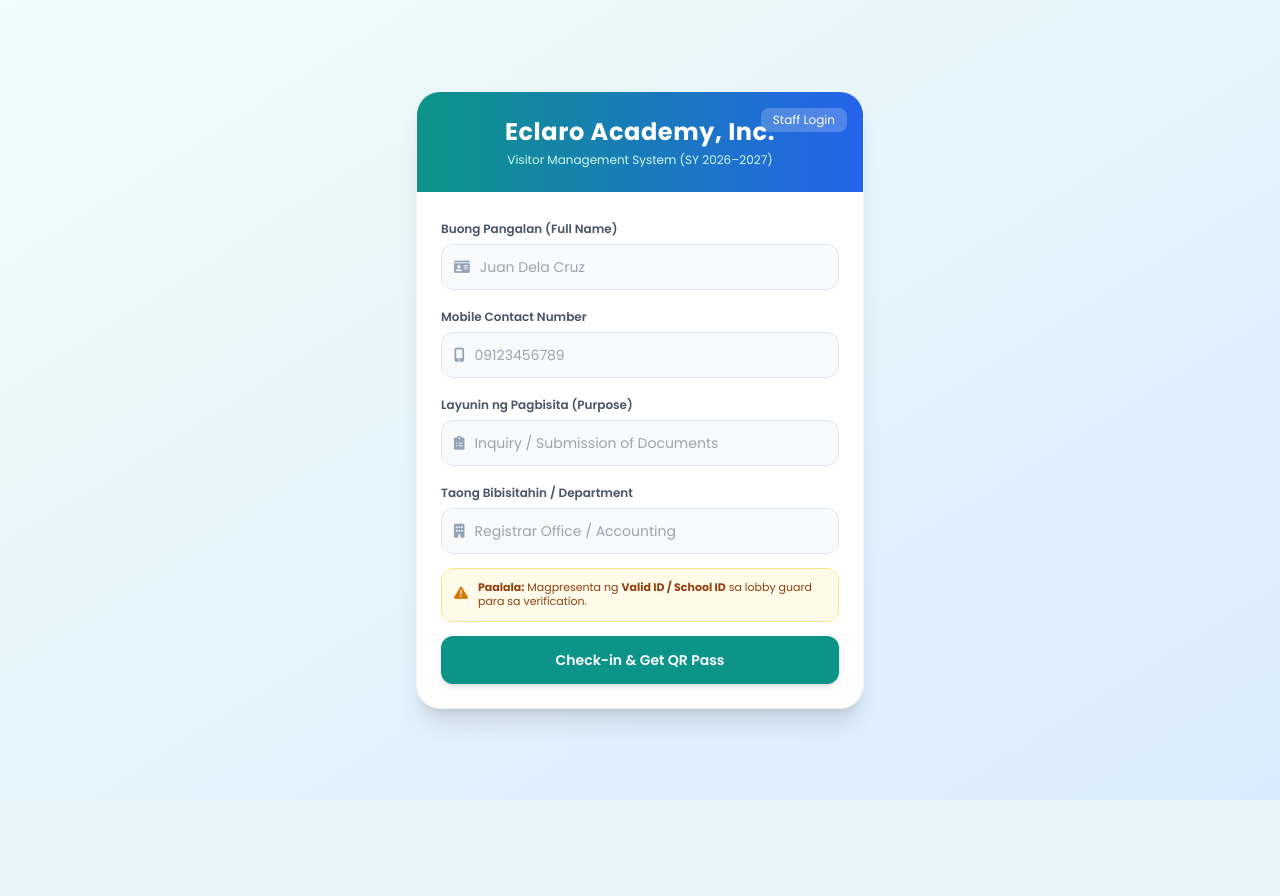
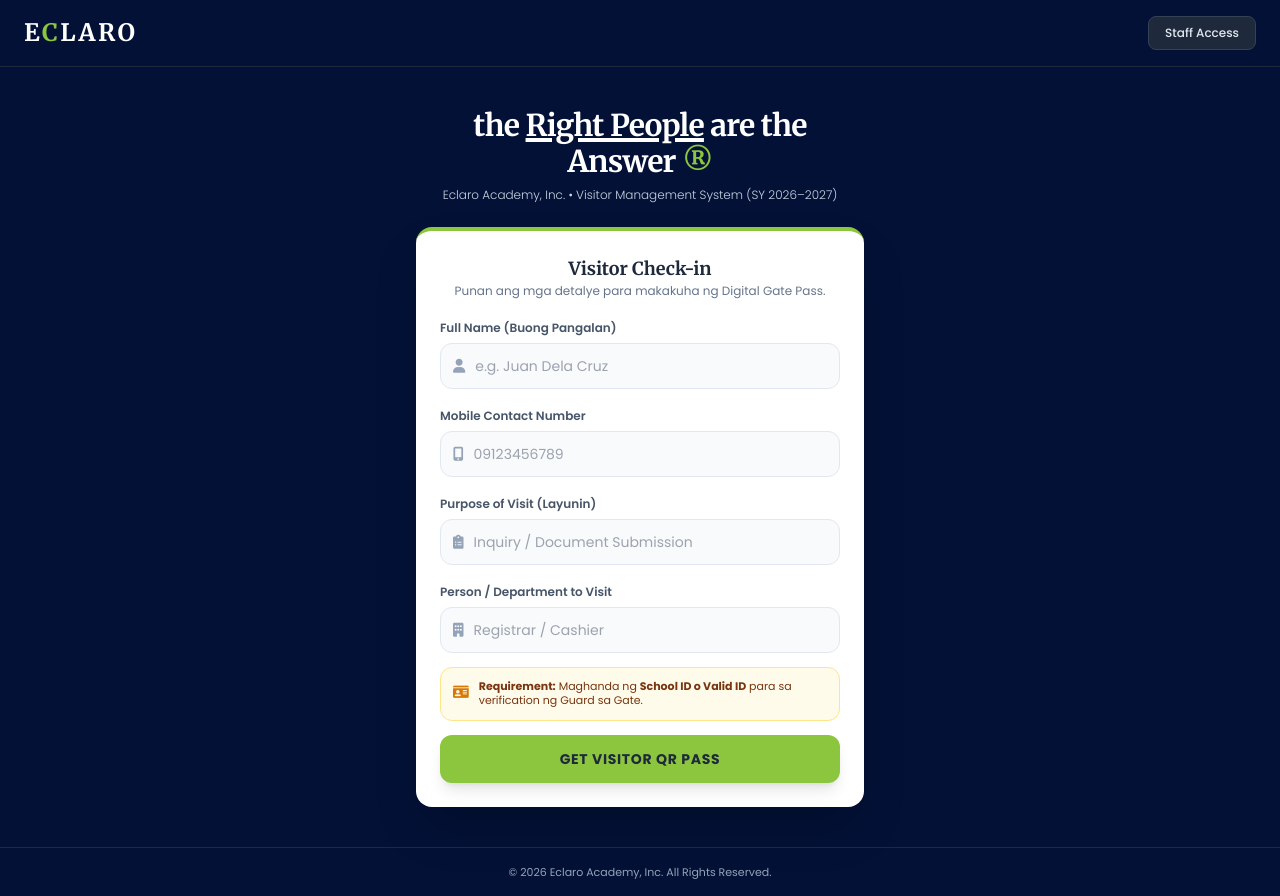
Before and after one commit to erickarcenal-hue/eclaro-visitor-system, a Flask app: page / in a window 1280 px wide. Before the commit the page ends 734 px from the top, so only its background shows below. Run offline with Flask 3, Linux system fonts and the light colour scheme; some libraries are stand-ins or nearby versions.

Commit message:
Update index.html

```diff
--- a/templates/index.html
+++ b/templates/index.html
@@ -3,96 +3,146 @@
 <head>
     <meta charset="UTF-8">
     <meta name="viewport" content="width=device-width, initial-scale=1.0">
-    <title>Eclaro Visitor Registration</title>
+    <title>Eclaro Academy - Visitor Management System</title>
     <script src="https://cdn.tailwindcss.com"></script>
     <link href="https://cdnjs.cloudflare.com/ajax/libs/font-awesome/6.0.0/css/all.min.css" rel="stylesheet">
-    <link href="https://fonts.googleapis.com/css2?family=Poppins:wght@400;500;600;700&display=swap" rel="stylesheet">
-    <style> * { font-family: 'Poppins', sans-serif; } </style>
+    <link href="https://fonts.googleapis.com/css2?family=Merriweather:wght@400;700&family=Poppins:wght@300;400;500;600;700&display=swap" rel="stylesheet">
+    <style>
+        body { font-family: 'Poppins', sans-serif; }
+        .font-serif-title { font-family: 'Merriweather', serif; }
+        .bg-eclaro-navy { background-color: #031137; }
+        .bg-eclaro-lime { background-color: #8CC63F; }
+        .text-eclaro-lime { color: #8CC63F; }
+        .border-eclaro-lime { border-color: #8CC63F; }
+        .hover-eclaro-lime:hover { background-color: #7ab332; }
+    </style>
 </head>
-<body class="bg-gradient-to-br from-teal-50 to-blue-100 min-h-screen flex items-center justify-center p-4">
+<body class="bg-eclaro-navy min-h-screen flex flex-col justify-between text-slate-100">
 
-    <div class="bg-white rounded-3xl shadow-xl w-full max-w-md overflow-hidden border border-slate-100">
-        <!-- Header -->
-        <div class="bg-gradient-to-r from-teal-600 to-blue-600 p-6 text-white text-center relative">
-            <h1 class="text-2xl font-bold tracking-wide">Eclaro Academy, Inc.</h1>
-            <p class="text-xs text-teal-100 mt-1">Visitor Management System (SY 2026–2027)</p>
-            <a href="/login" class="absolute top-4 right-4 text-xs bg-white/20 hover:bg-white/30 text-white px-3 py-1 rounded-lg transition-all">Staff Login</a>
+    <!-- Header / Navbar -->
+    <header class="w-full px-6 py-4 flex justify-between items-center border-b border-slate-800">
+        <div class="flex items-center gap-2">
+            <span class="text-2xl font-black text-white tracking-widest font-serif-title">E<span class="text-eclaro-lime">C</span>LARO</span>
+        </div>
+        <a href="/login" class="text-xs bg-slate-800 hover:bg-slate-700 text-slate-200 px-4 py-2 rounded-lg font-medium border border-slate-700 transition-all">
+            Staff Access
+        </a>
+    </header>
+
+    <!-- Main Content Area -->
+    <main class="flex-grow flex items-center justify-center p-4 my-6">
+        <div class="w-full max-w-md space-y-6">
+
+            <!-- Hero Text Header -->
+            <div class="text-center space-y-2">
+                <h1 class="text-2xl sm:text-3xl font-bold font-serif-title text-white tracking-tight">
+                    the <span class="text-white underline decoration-eclaro-lime decoration-4">Right People</span> are the Answer <span class="text-eclaro-lime">®</span>
+                </h1>
+                <p class="text-xs text-slate-300 font-light">
+                    Eclaro Academy, Inc. • Visitor Management System (SY 2026–2027)
+                </p>
             </div>
 
-        <div class="p-6">
+            <!-- Card Container -->
+            <div class="bg-white text-slate-800 rounded-2xl p-6 shadow-2xl border-t-4 border-eclaro-lime">
+
                 {% if success %}
-                <!-- QR CODE VISITOR PASS (No JavaScript Required) -->
+                    <!-- QR CODE VISITOR PASS DISPLAY -->
                     <div class="text-center space-y-4">
-                    <div class="inline-flex items-center justify-center w-12 h-12 bg-emerald-100 text-emerald-600 rounded-full text-xl">
-                        <i class="fas fa-check"></i>
+                        <div class="inline-flex items-center justify-center w-12 h-12 bg-lime-100 text-eclaro-lime rounded-full text-xl">
+                            <i class="fas fa-check-circle"></i>
                         </div>
-                    <h2 class="text-xl font-bold text-slate-800">Check-in Successful!</h2>
-                    <p class="text-xs text-slate-500">Ipakita ang QR Pass na ito at ang iyong **School ID / Valid ID** sa lobby guard.</p>
-
-                    <!-- QR Image generated purely by Python -->
-                    <div class="bg-slate-50 p-4 rounded-2xl border border-slate-200 inline-block">
-                        <img src="{{ visitor.qr_url }}" alt="Visitor QR Pass" class="w-48 h-48 mx-auto">
+                        <div>
+                            <h2 class="text-xl font-bold font-serif-title text-eclaro-navy">Registration Complete</h2>
+                            <p class="text-xs text-slate-500 mt-1">Ipakita ang QR Pass at ang iyong **School ID / Valid ID** sa Lobby.</p>
                         </div>
 
-                    <div class="text-left bg-slate-50 p-3 rounded-xl border border-slate-200 text-xs space-y-1">
-                        <p><strong>Name:</strong> {{ visitor.name }}</p>
-                        <p><strong>Contact:</strong> {{ visitor.contact }}</p>
-                        <p><strong>To Visit:</strong> {{ visitor.person_to_visit }}</p>
+                        <!-- Pure Python Generated QR Image -->
+                        <div class="bg-slate-50 p-4 rounded-xl border border-slate-200 inline-block shadow-inner">
+                            <img src="{{ visitor.qr_url }}" alt="Eclaro Visitor Pass" class="w-48 h-48 mx-auto">
                         </div>
 
-                    <a href="/" class="block w-full bg-slate-800 text-white font-semibold py-3 rounded-xl text-xs hover:bg-slate-900 transition-all">
-                        New Registration
+                        <!-- Visitor Summary -->
+                        <div class="text-left bg-slate-50 p-3.5 rounded-xl border border-slate-200 text-xs space-y-1.5">
+                            <p><strong class="text-slate-500">Visitor:</strong> <span class="font-bold text-slate-800">{{ visitor.name }}</span></p>
+                            <p><strong class="text-slate-500">Contact:</strong> {{ visitor.contact }}</p>
+                            <p><strong class="text-slate-500">Destination:</strong> {{ visitor.person_to_visit }}</p>
+                        </div>
+
+                        <a href="/" class="block w-full bg-eclaro-navy text-white font-semibold py-3 rounded-xl text-xs hover:bg-slate-900 transition-all shadow-md">
+                            Register Another Visitor
                         </a>
                     </div>
+
                 {% else %}
+
                     <!-- REGISTRATION FORM -->
+                    <div class="mb-4 text-center">
+                        <h2 class="text-lg font-bold text-eclaro-navy font-serif-title">Visitor Check-in</h2>
+                        <p class="text-xs text-slate-500">Punan ang mga detalye para makakuha ng Digital Gate Pass.</p>
+                    </div>
+
                     <form action="/add" method="POST" class="space-y-3.5">
+                        <!-- Name Field -->
                         <div>
-                        <label class="text-xs font-semibold text-slate-600">Buong Pangalan (Full Name)</label>
-                        <div class="mt-1 bg-slate-50 border border-slate-200 rounded-xl p-3 flex items-center gap-2.5">
-                            <i class="fas fa-id-card text-slate-400 text-sm"></i>
-                            <input type="text" name="name" required pattern="[A-Za-z\s]{3,}" title="Mangyaring maglagay ng totoong pangalan." placeholder="Juan Dela Cruz" class="bg-transparent text-sm w-full focus:outline-none text-slate-800">
+                            <label class="text-xs font-semibold text-slate-600">Full Name (Buong Pangalan)</label>
+                            <div class="mt-1 bg-slate-50 border border-slate-200 rounded-xl p-3 flex items-center gap-2.5 focus-within:ring-2 focus-within:ring-eclaro-lime focus-within:border-transparent">
+                                <i class="fas fa-user text-slate-400 text-sm"></i>
+                                <input type="text" name="name" required pattern="[A-Za-z\s]{3,}" title="Mangyaring maglagay ng totoong pangalan." placeholder="e.g. Juan Dela Cruz" class="bg-transparent text-sm w-full focus:outline-none text-slate-800">
                             </div>
                         </div>
 
+                        <!-- Contact Field -->
                         <div>
                             <label class="text-xs font-semibold text-slate-600">Mobile Contact Number</label>
-                        <div class="mt-1 bg-slate-50 border border-slate-200 rounded-xl p-3 flex items-center gap-2.5">
+                            <div class="mt-1 bg-slate-50 border border-slate-200 rounded-xl p-3 flex items-center gap-2.5 focus-within:ring-2 focus-within:ring-eclaro-lime focus-within:border-transparent">
                                 <i class="fas fa-mobile-alt text-slate-400 text-sm"></i>
                                 <input type="tel" name="contact" required pattern="09[0-9]{9}" maxlength="11" title="Dapat ay 11-digit PH mobile number na nagsisimula sa 09." placeholder="09123456789" class="bg-transparent text-sm w-full focus:outline-none text-slate-800">
                             </div>
                         </div>
 
+                        <!-- Purpose Field -->
                         <div>
-                        <label class="text-xs font-semibold text-slate-600">Layunin ng Pagbisita (Purpose)</label>
-                        <div class="mt-1 bg-slate-50 border border-slate-200 rounded-xl p-3 flex items-center gap-2.5">
+                            <label class="text-xs font-semibold text-slate-600">Purpose of Visit (Layunin)</label>
+                            <div class="mt-1 bg-slate-50 border border-slate-200 rounded-xl p-3 flex items-center gap-2.5 focus-within:ring-2 focus-within:ring-eclaro-lime focus-within:border-transparent">
                                 <i class="fas fa-clipboard-list text-slate-400 text-sm"></i>
-                            <input type="text" name="purpose" required placeholder="Inquiry / Submission of Documents" class="bg-transparent text-sm w-full focus:outline-none text-slate-800">
+                                <input type="text" name="purpose" required placeholder="Inquiry / Document Submission" class="bg-transparent text-sm w-full focus:outline-none text-slate-800">
                             </div>
                         </div>
 
+                        <!-- Target Person/Dept -->
                         <div>
-                        <label class="text-xs font-semibold text-slate-600">Taong Bibisitahin / Department</label>
-                        <div class="mt-1 bg-slate-50 border border-slate-200 rounded-xl p-3 flex items-center gap-2.5">
+                            <label class="text-xs font-semibold text-slate-600">Person / Department to Visit</label>
+                            <div class="mt-1 bg-slate-50 border border-slate-200 rounded-xl p-3 flex items-center gap-2.5 focus-within:ring-2 focus-within:ring-eclaro-lime focus-within:border-transparent">
                                 <i class="fas fa-building text-slate-400 text-sm"></i>
-                            <input type="text" name="person_to_visit" required placeholder="Registrar Office / Accounting" class="bg-transparent text-sm w-full focus:outline-none text-slate-800">
+                                <input type="text" name="person_to_visit" required placeholder="Registrar / Cashier" class="bg-transparent text-sm w-full focus:outline-none text-slate-800">
                             </div>
                         </div>
 
+                        <!-- ID Notice -->
                         <div class="p-3 bg-amber-50 border border-amber-200 rounded-xl flex items-start gap-2.5">
-                        <i class="fas fa-exclamation-triangle text-amber-600 text-sm mt-0.5"></i>
-                        <p class="text-[11px] text-amber-800 leading-tight">
-                            <strong>Paalala:</strong> Magpresenta ng <strong>Valid ID / School ID</strong> sa lobby guard para sa verification.
+                            <i class="fas fa-id-card text-amber-600 text-sm mt-0.5"></i>
+                            <p class="text-[11px] text-amber-900 leading-tight">
+                                <strong>Requirement:</strong> Maghanda ng <strong>School ID o Valid ID</strong> para sa verification ng Guard sa Gate.
                             </p>
                         </div>
 
-                    <button type="submit" class="w-full bg-teal-600 hover:bg-teal-700 text-white font-semibold py-3.5 rounded-xl shadow-md transition-all active:scale-95 text-sm mt-2">
-                        Check-in & Get QR Pass
+                        <!-- Submit Button (Eclaro Lime Green Style) -->
+                        <button type="submit" class="w-full bg-eclaro-lime hover-eclaro-lime text-eclaro-navy font-bold py-3.5 rounded-xl shadow-lg transition-all active:scale-95 text-sm uppercase tracking-wider mt-2">
+                            GET VISITOR QR PASS
                         </button>
                     </form>
+
                 {% endif %}
+
             </div>
         </div>
+    </main>
+
+    <!-- Footer -->
+    <footer class="w-full text-center py-4 border-t border-slate-800 text-[11px] text-slate-400">
+        <p>© 2026 Eclaro Academy, Inc. All Rights Reserved.</p>
+    </footer>
 
 </body>
 </html>
```
Lines whose indentation alone changed are shown as unchanged.
